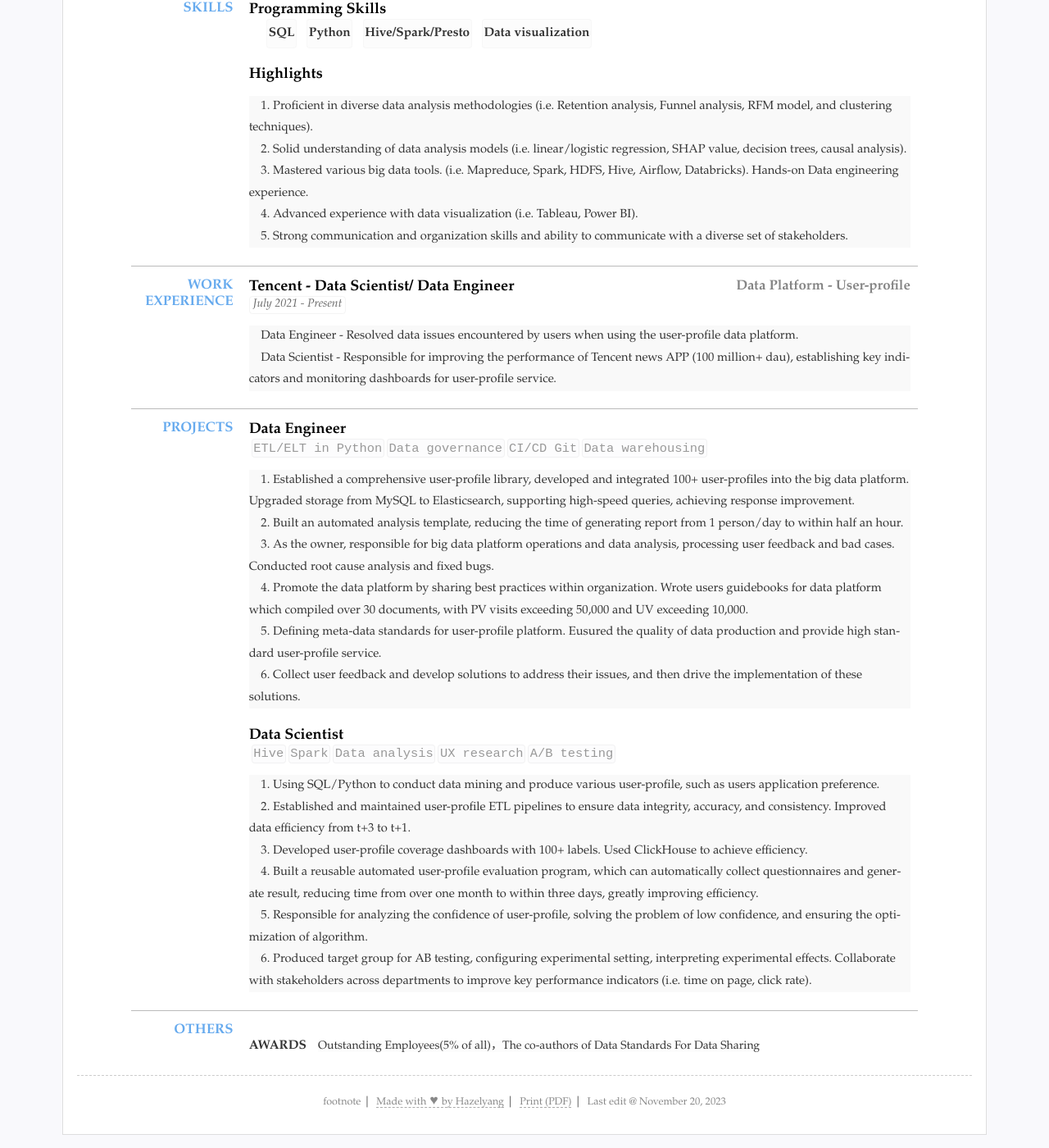
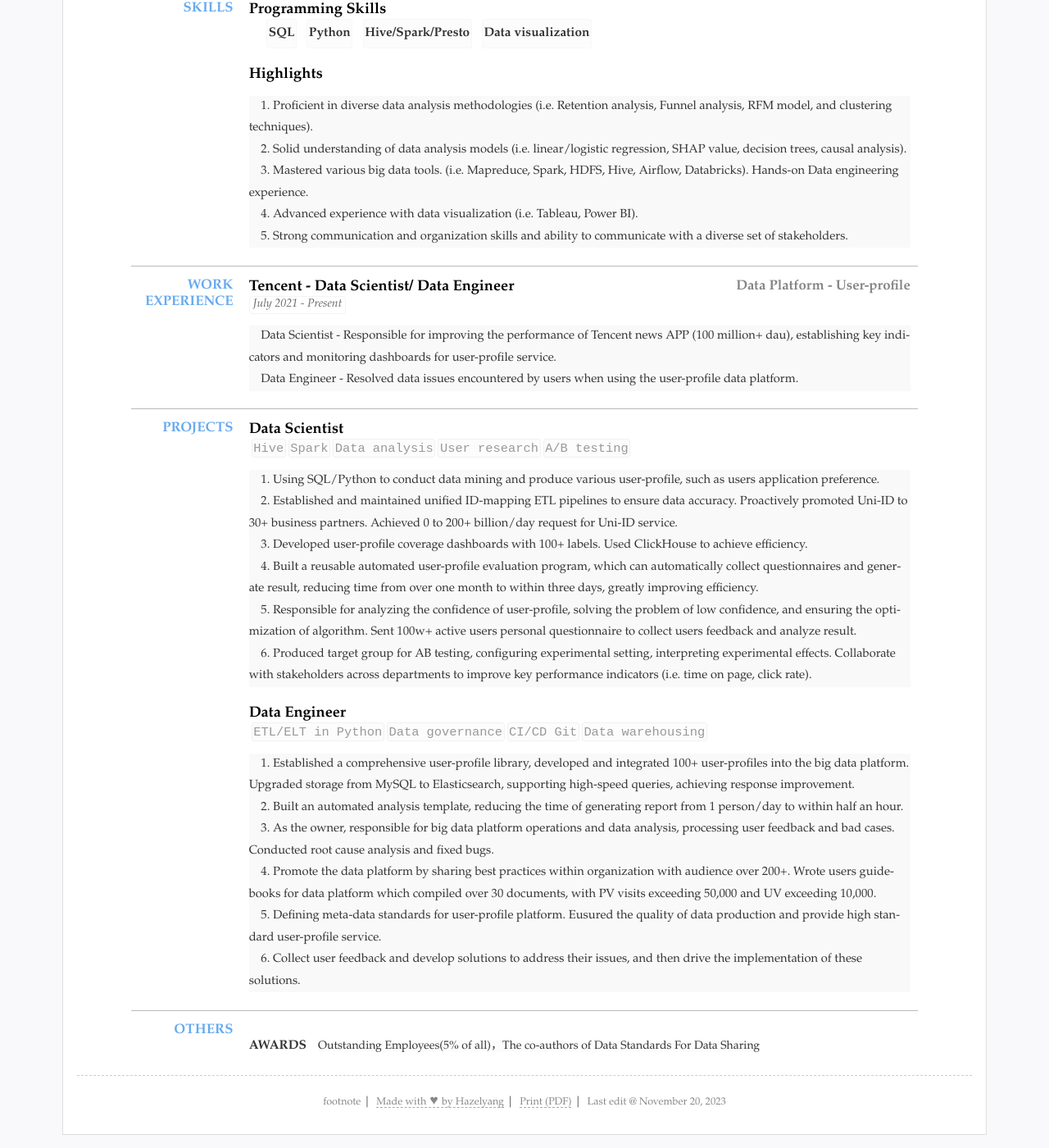
Before and after one commit to hazelyang518/eng_cv, a Jekyll site: the page built from index.html, in a window 1280 px wide and 1400 px high, scrolled down 446 px. Shown: the whole window at 82% size. Built offline with Jekyll 4.4.1, drawn with Linux system fonts in a browser that asks for light colours; part of the change alters nothing that is shown.

Commit message:
Update resume.yml

```diff
--- a/_data/resume.yml
+++ b/_data/resume.yml
@@ -93,8 +93,9 @@ main: #简历主要内容，
     # - 画像提升
     # - 实验配置
     # summary: 职务或者工作总结(自动折叠)
-    detail: Data Engineer -  Resolved data issues encountered by users when using the user-profile data platform. <br>  &nbsp &nbsp
-            Data Scientist - Responsible for improving the performance of Tencent news APP (100 million+ dau), establishing key indicators and monitoring dashboards for user-profile service.
+    detail: Data Scientist - Responsible for improving the performance of Tencent news APP (100 million+ dau), establishing key indicators and monitoring dashboards for user-profile service. <br>  &nbsp &nbsp
+            Data Engineer -  Resolved data issues encountered by users when using the user-profile data platform.
+
     open: open
     #可以设置open默认展开
 
@@ -131,6 +132,29 @@ main: #简历主要内容，
 - type: PROJECTS
   name:
   content:
+  - title: Data Scientist
+    duration:
+    tags:
+    - Hive
+    - Spark
+    - Data analysis
+    - User research
+    - A/B testing
+    # detail: 1.画像挖掘：使用SQL/Python挖掘各类核心标签，如用户应用偏好标签、人群属性标签，用于人群投放场景，标签累计创建人群1000+，产生20+正向场景，覆盖PCG、IEG等BG的多个业务 <br>  &nbsp &nbsp
+    #         2.标签开发：建立并维护画像标签ETL链路，保障数据的完整性、准确性和一致性；按数仓规范进行标签开发，配置告警，推动标签产出效率从t+3提升到t+1 <br>  &nbsp &nbsp
+    #         3.指标监控：配置新闻业务各场景用户的画像覆盖度监控，覆盖新闻主端app、微信新闻插件、手q新闻插件等产品形态，包括100+标签；利用ClickHouse计算画像覆盖度，降低任务配置难度，实现高效运算 <br>  &nbsp &nbsp
+    #         4.画像评测：在准确率评估项目中，创新性搭建可复用的自动化画像测评流程，实现问卷自动生成与回收结果，产出画像准确率分析报告，耗时从1个月+降低到3日内完成，测评效率大幅度提升  <br>  &nbsp &nbsp
+    #         5.画像提升：负责新闻业务兴趣画像置信度指标测算，对置信度低的画像进行原因挖掘，推动画像算法策略调优；结合已有数据积累建立预估模型，为游戏数据表现以及市场分析提供结果预测  <br>  &nbsp &nbsp
+    #         6.实验配置：产出微信腾讯新闻插件实验人群，配置实验人群包，跟进回收并分析人群实验效果；沉默用户拉起实验中底层页人均消费时长显著正向，策略已推全
+
+    detail: 1. Using SQL/Python to conduct data mining and produce various user-profile, such as users application preference. <br>  &nbsp &nbsp
+            2. Established and maintained unified ID-mapping ETL pipelines to ensure data accuracy. Proactively promoted Uni-ID to 30+ business partners. Achieved 0 to 200+ billion/day request for Uni-ID service. <br>  &nbsp &nbsp
+            3. Developed user-profile coverage dashboards with 100+ labels. Used ClickHouse to achieve efficiency.<br>  &nbsp &nbsp
+            4. Built a reusable automated user-profile evaluation program, which can automatically collect questionnaires and generate result, reducing time from over one month to within three days, greatly improving efficiency.<br>  &nbsp &nbsp
+            5. Responsible for analyzing the confidence of user-profile, solving the problem of low confidence, and ensuring the optimization of algorithm. Sent 100w+ active users personal questionnaire to collect users feedback and analyze result. <br>  &nbsp &nbsp
+            6. Produced target group for AB testing, configuring experimental setting, interpreting experimental effects. Collaborate with stakeholders across departments to improve key performance indicators (i.e. time on page, click rate).
+    sub:
+
   - title: Data Engineer
     duration:
     tags:
@@ -145,32 +169,9 @@ main: #简历主要内容，
     detail: 1. Established a comprehensive user-profile library, developed and integrated 100+ user-profiles into the big data platform. Upgraded storage from MySQL to Elasticsearch, supporting high-speed queries, achieving response improvement.<br>  &nbsp &nbsp
             2. Built an automated analysis template, reducing the time of generating report from 1 person/day to within half an hour. <br>  &nbsp &nbsp
             3. As the owner, responsible for big data platform operations and data analysis, processing user feedback and bad cases. Conducted root cause analysis and fixed bugs. <br>  &nbsp &nbsp
-            4. Promote the data platform by sharing best practices within organization. Wrote users guidebooks for data platform which compiled over 30 documents, with PV visits exceeding 50,000 and UV exceeding 10,000. <br>  &nbsp &nbsp
+            4. Promote the data platform by sharing best practices within organization with audience over 200+. Wrote users guidebooks for data platform which compiled over 30 documents, with PV visits exceeding 50,000 and UV exceeding 10,000. <br>  &nbsp &nbsp
             5. Defining meta-data standards for user-profile platform. Eusured the quality of data production and provide high standard user-profile service. <br>  &nbsp &nbsp
             6. Collect user feedback and develop solutions to address their issues, and then drive the implementation of these solutions.
-    sub:
-
-  - title: Data Scientist
-    duration:
-    tags:
-    - Hive
-    - Spark
-    - Data analysis
-    - UX research
-    - A/B testing
-    # detail: 1.画像挖掘：使用SQL/Python挖掘各类核心标签，如用户应用偏好标签、人群属性标签，用于人群投放场景，标签累计创建人群1000+，产生20+正向场景，覆盖PCG、IEG等BG的多个业务 <br>  &nbsp &nbsp
-    #         2.标签开发：建立并维护画像标签ETL链路，保障数据的完整性、准确性和一致性；按数仓规范进行标签开发，配置告警，推动标签产出效率从t+3提升到t+1 <br>  &nbsp &nbsp
-    #         3.指标监控：配置新闻业务各场景用户的画像覆盖度监控，覆盖新闻主端app、微信新闻插件、手q新闻插件等产品形态，包括100+标签；利用ClickHouse计算画像覆盖度，降低任务配置难度，实现高效运算 <br>  &nbsp &nbsp
-    #         4.画像评测：在准确率评估项目中，创新性搭建可复用的自动化画像测评流程，实现问卷自动生成与回收结果，产出画像准确率分析报告，耗时从1个月+降低到3日内完成，测评效率大幅度提升  <br>  &nbsp &nbsp
-    #         5.画像提升：负责新闻业务兴趣画像置信度指标测算，对置信度低的画像进行原因挖掘，推动画像算法策略调优；结合已有数据积累建立预估模型，为游戏数据表现以及市场分析提供结果预测  <br>  &nbsp &nbsp
-    #         6.实验配置：产出微信腾讯新闻插件实验人群，配置实验人群包，跟进回收并分析人群实验效果；沉默用户拉起实验中底层页人均消费时长显著正向，策略已推全
-
-    detail: 1. Using SQL/Python to conduct data mining and produce various user-profile, such as users application preference. <br>  &nbsp &nbsp
-            2. Established and maintained user-profile ETL pipelines to ensure data integrity, accuracy, and consistency. Improved data efficiency from t+3 to t+1. <br>  &nbsp &nbsp
-            3. Developed user-profile coverage dashboards with 100+ labels. Used ClickHouse to achieve efficiency.<br>  &nbsp &nbsp
-            4. Built a reusable automated user-profile evaluation program, which can automatically collect questionnaires and generate result, reducing time from over one month to within three days, greatly improving efficiency.<br>  &nbsp &nbsp
-            5. Responsible for analyzing the confidence of user-profile, solving the problem of low confidence, and ensuring the optimization of algorithm. <br>  &nbsp &nbsp
-            6. Produced target group for AB testing, configuring experimental setting, interpreting experimental effects. Collaborate with stakeholders across departments to improve key performance indicators (i.e. time on page, click rate).
     sub:
 
   # - title: Project Name
```
